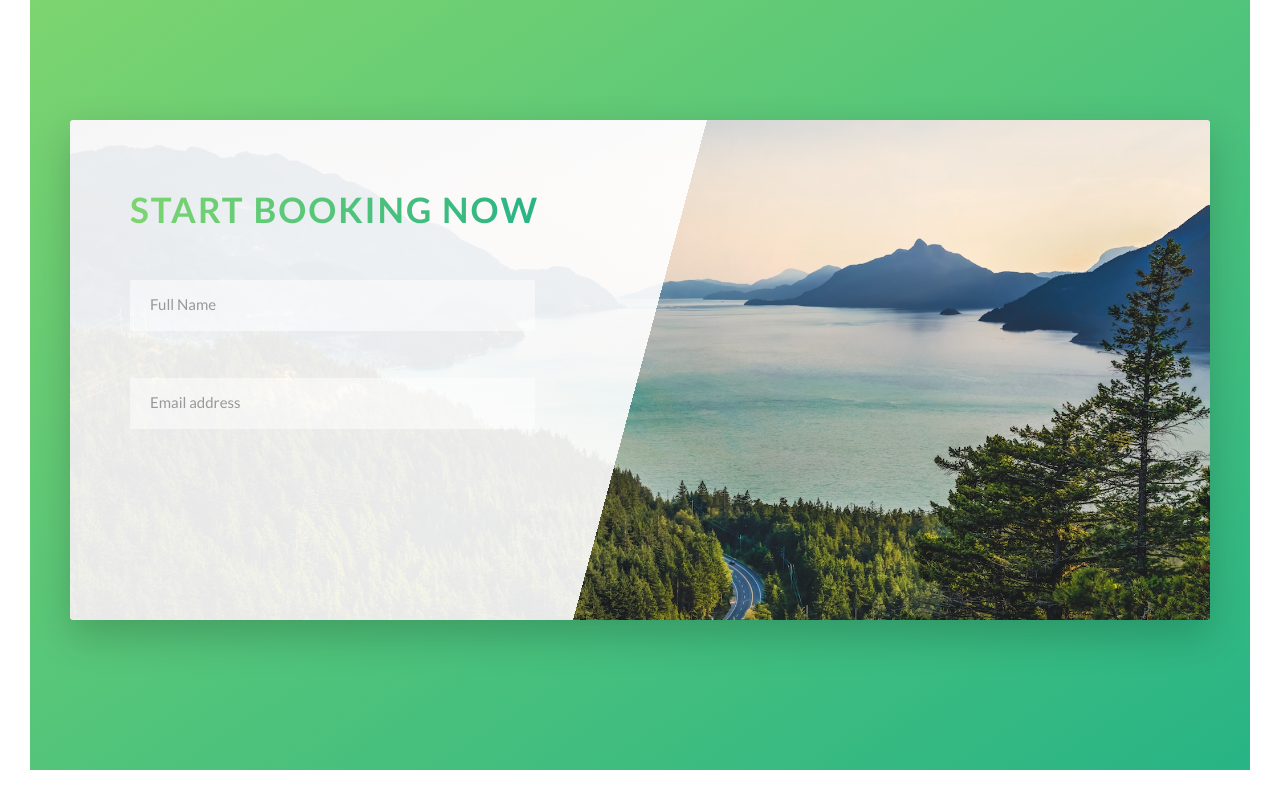
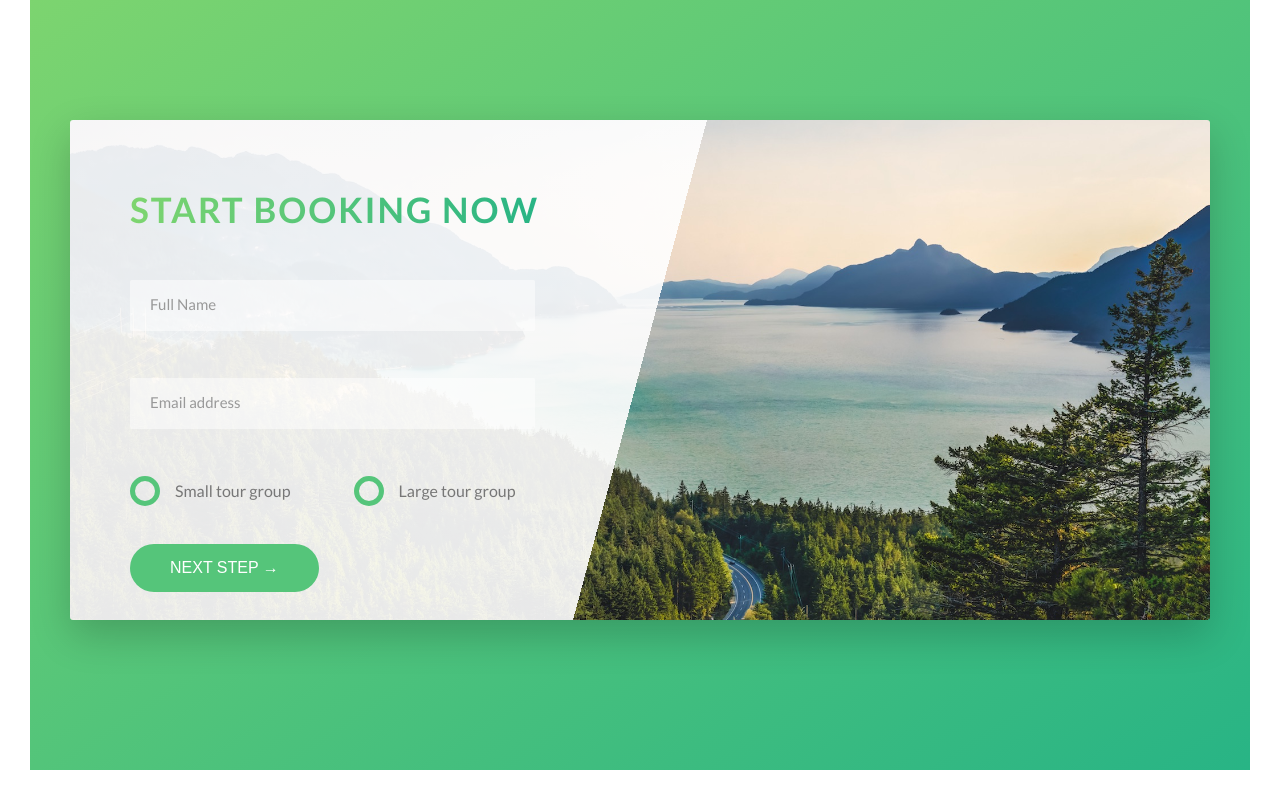
Before and after one commit to laiminhkiet7522/learn-html-css-advance, a website: page Natours/index.html in a window 1280 px wide. Shown: the part 4507-5307 px from the top of the page. Drawn offline with Linux system fonts and the light colour scheme.

Commit message:
Section 5: Building the Booking Section - Part 3

```diff
--- a/Natours/index.html
+++ b/Natours/index.html
@@ -283,6 +283,23 @@
                                 <input type="email" class="form__input" id="email" placeholder="Email address" required>
                                 <label for="email" class="form__label">Email address</label>
                             </div>
+                            <div class="form__group u-margin-bottom-medium">
+                                <div class="form__radio-group">
+                                    <input type="radio" class="form__radio-input" id="small" name="size">
+                                    <label for="small" class="form__radio-label">
+                                        <span class="form__radio-button"></span>Small tour group</label>
+                                </div>
+                                <div class="form__radio-group">
+                                    <input type="radio" class="form__radio-input" id="large" name="size">
+                                    <label for="large" class="form__radio-label">
+                                        <span class="form__radio-button"></span>Large tour group</label>
+                                </div>
+                            </div>
+                            <div class="form__group">
+                                <button class="btn btn--green">
+                                    Next step &rarr;
+                                </button>
+                            </div>
                         </form>
                     </div>
                 </div>
--- a/Natours/sass/base/_utilities.scss
+++ b/Natours/sass/base/_utilities.scss
@@ -1,23 +1,23 @@
 .u-center-text {
-  text-align: center;
+  text-align: center !important;
 }
 
 .u-margin-bottom-small {
-  margin-bottom: 1.5rem;
+  margin-bottom: 1.5rem !important;
 }
 
 .u-margin-bottom-medium {
-  margin-bottom: 4rem;
+  margin-bottom: 4rem !important;
 }
 
 .u-margin-bottom-big {
-  margin-bottom: 8rem;
+  margin-bottom: 8rem !important;
 }
 
 .u-margin-top-big {
-  margin-top: 8rem;
+  margin-top: 8rem !important;
 }
 
 .u-margin-top-huge {
-  margin-top: 10rem;
+  margin-top: 10rem !important;
 }
--- a/Natours/sass/components/_button.scss
+++ b/Natours/sass/components/_button.scss
@@ -1,4 +1,5 @@
 .btn {
+  &,
   &:link,
   &:visited {
     display: inline-block;
@@ -10,6 +11,8 @@
     transition: all 0.2s;
     position: relative;
     font-size: $default-font-size;
+    border: none;
+    cursor: pointer;
   }
 
   &:hover {
@@ -22,7 +25,9 @@
     }
   }
 
-  &:active {
+  &:active,
+  &:focus {
+    outline: none;
     transform: translateY(-0.1rem);
     box-shadow: 0 0.5rem 1rem rgba($color-black, 0.2);
   }
@@ -64,9 +69,9 @@
   }
 }
 
-.btn-text{
+.btn-text {
   &:link,
-  &:visited{
+  &:visited {
     font-size: $default-font-size;
     color: $color-primary;
     display: inline-block;
@@ -76,14 +81,14 @@
     transition: all 0.5s;
   }
 
-  &:hover{
+  &:hover {
     background-color: $color-primary;
     color: $color-white;
     box-shadow: 0 1rem 2rem rgba($color-black, 0.15);
     transform: translateY(-2px);
   }
 
-  &:active{
+  &:active {
     box-shadow: 0 0.5rem 1rem rgba($color-black, 0.15);
     transform: translateY(0);
   }
--- a/Natours/sass/components/_form.scss
+++ b/Natours/sass/components/_form.scss
@@ -14,6 +14,7 @@
     border-bottom: 3px solid transparent;
     width: 90%;
     display: block;
+    transition: all 0.3s;
 
     &:focus {
       outline: none;
@@ -44,4 +45,49 @@
     visibility: hidden;
     transform: translateY(-4rem);
   }
+
+  &__radio-group {
+    width: 49%;
+    display: inline-block;
+  }
+
+  &__radio-input {
+    display: none;
+  }
+
+  &__radio-label {
+    font-size: $default-font-size;
+    cursor: pointer;
+    position: relative;
+    padding-left: 4.5rem;
+  }
+
+  &__radio-button{
+    display: inline-block;
+    height: 3rem;
+    width: 3rem;
+    border-radius: 50%;
+    border: 5px solid $color-primary;
+    position: absolute;
+    left: 0;
+    top: -0.5rem;
+
+    &::after{
+      position: absolute;
+      content: "";
+      left: 50%;
+      top: 50%;
+      height: 1.3rem;
+      width: 1.3rem;
+      transform: translate(-50%, -50%);
+      background-color: $color-primary;
+      border-radius: 50%;
+      opacity: 0;
+      transition: opacity 0.2s;
+    }
+  }
+
+  &__radio-input:checked ~ &__radio-label &__radio-button::after{
+    opacity: 1;
+  }
 }
```
Also changed, not shown: Natours/css/style.css.
